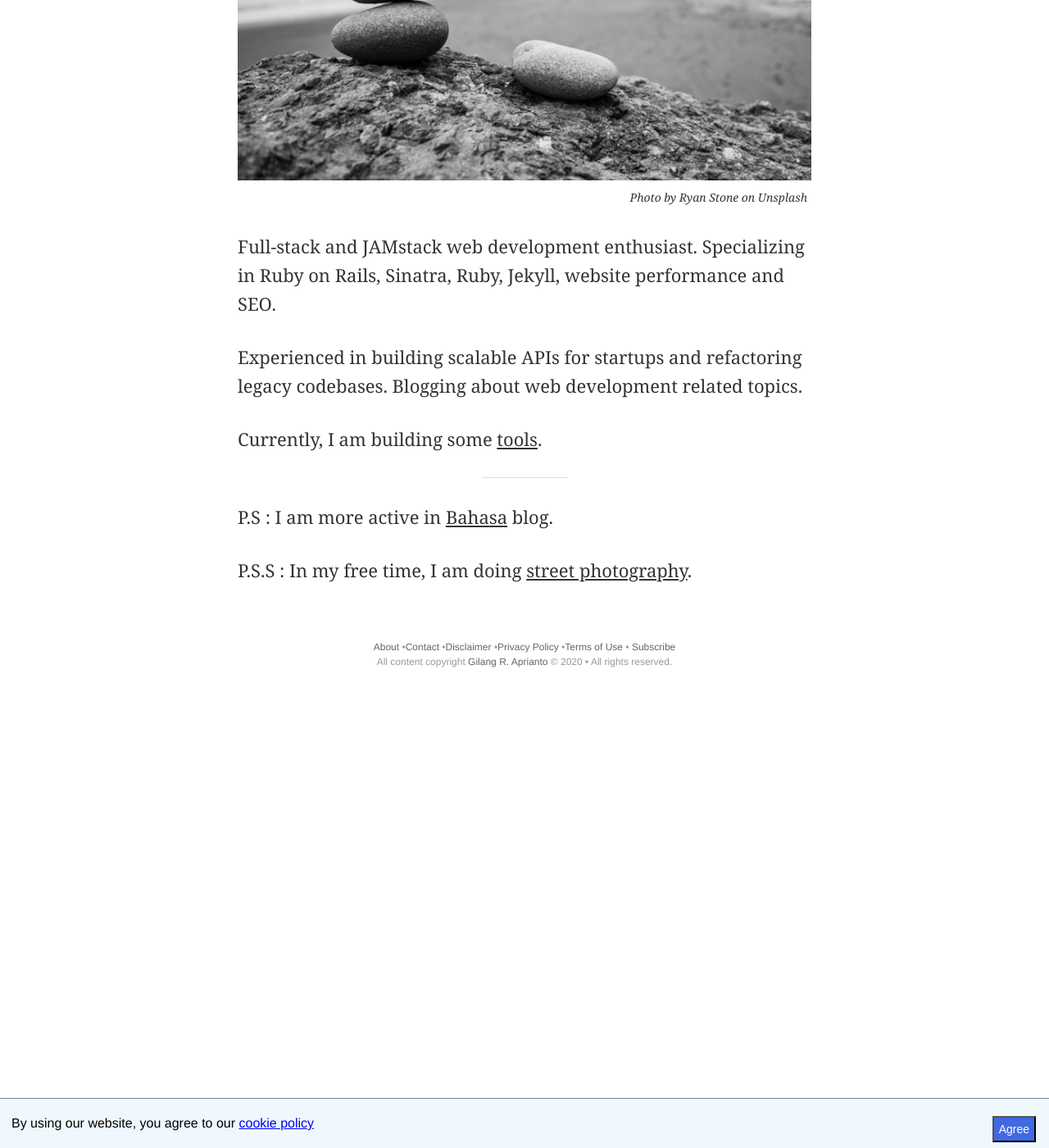
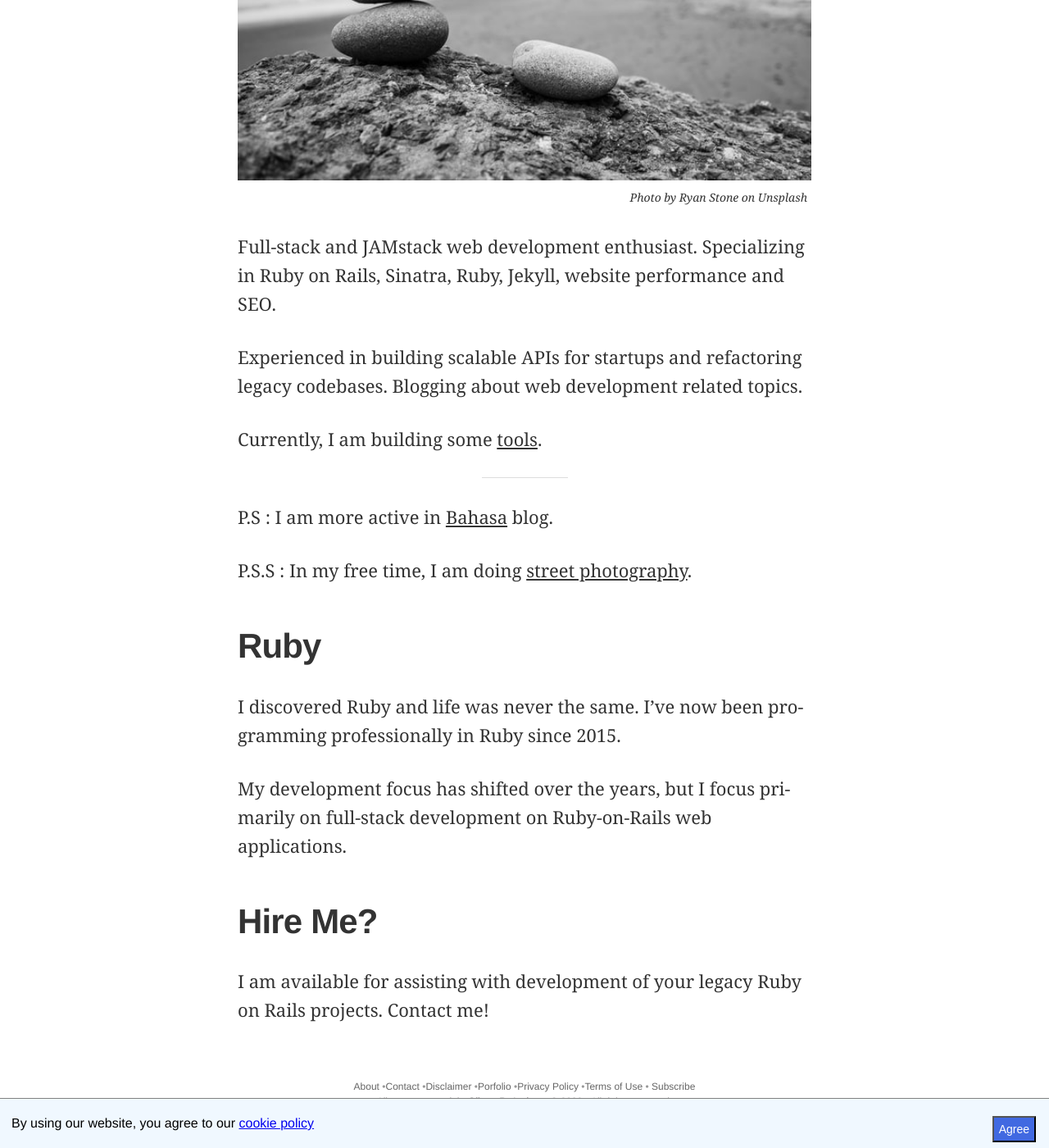
Before and after one commit to gizipp/gizipp.com, a Jekyll site: the page built from _pages/about.md, in a window 1280 px wide and 1400 px high, scrolled down 491 px. Shown: the whole window at 82% size. Built offline with Jekyll 4.4.1, drawn with Linux system fonts in a browser that asks for light colours.

```diff
--- a/_pages/about.md
+++ b/_pages/about.md
@@ -18,3 +18,13 @@ Currently, I am building some [tools](https://tools.gizipp.com).
 P.S : I am more active in [Bahasa](https://blog.gizipp.com) blog.
 
 P.S.S : In my free time, I am doing [street photography](https://instagram.com/gizipp).
+
+## Ruby
+
+I discovered Ruby and life was never the same. I’ve now been programming professionally in Ruby since 2015.
+
+My development focus has shifted over the years, but I focus primarily on full-stack development on Ruby-on-Rails web applications.
+
+## Hire Me?
+
+I am available for assisting with development of your legacy Ruby on Rails projects. Contact me!
```
Also changed, not shown: _pages/portfolio.md (added, +29 -0 lines), 1 other file.
